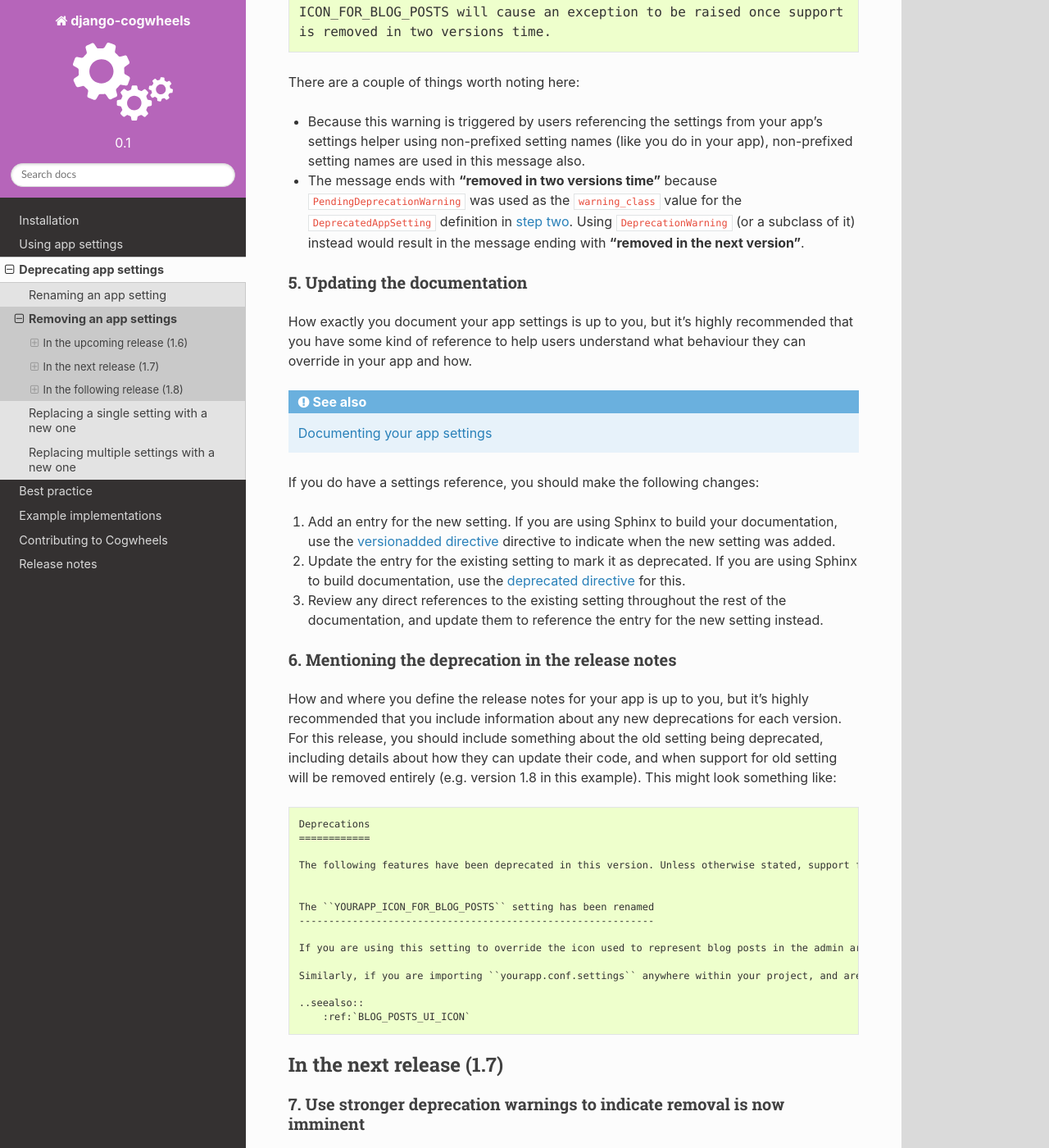
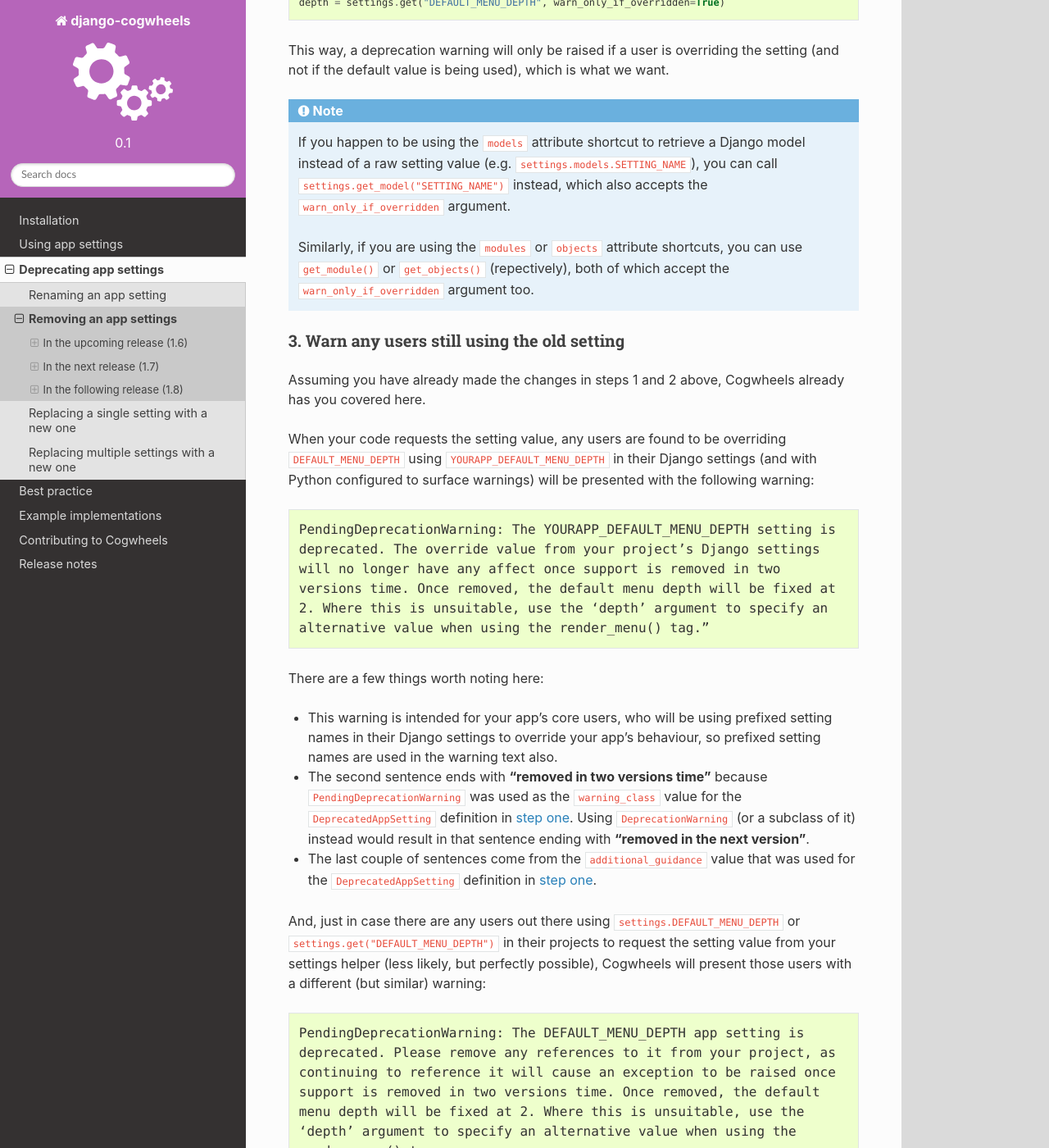
Before and after one commit to ababic/django-cogwheels, a Sphinx documentation site: the page built from docs/source/deprecation/remove.rst, in a window 1280 px wide and 1400 px high, scrolled down 3117 px. Shown: the whole window at 82% size. Built offline with Sphinx 7.4.7 and the Read the Docs theme 2.0.0, drawn with Linux system fonts in a browser that asks for light colours; some of the changed text lies outside the part shown.

Commit message:
Some amends to the rename deprecation example, plus finish first draft of the 'removal' example

```diff
--- a/docs/source/deprecation/remove.rst
+++ b/docs/source/deprecation/remove.rst
@@ -4,7 +4,7 @@
 
 For the sake of this example, imagine your app has a setting called ``DEFAULT_MENU_DEPTH`` that allows users to override how many levels deep a menu is rendered by a function when no alternative value is specified.
 
-You've decided that, instead of allowing users to change this default value via a setting, they should always specify a value when generating each menu, as this will make their code more verbose.
+You've decided that it will be better if, instead of allowing users to change this default value via a setting, the default value should always be ``2``, and user's should specify when calling the function whenever they want the depth to differ.
 
 In terms of your project's life cycle, we'll pretend that:
 
@@ -44,7 +44,7 @@
     # To be removed in 1.8.
     DEFAULT_MENU_DEPTH = 2
 
-Next, we'll update the app's settings helper definition, so that it knows how to handle requests this settings:
+Next, we'll update the settings helper definition for our app, to make it aware of the deprecation:
 
 .. code-block:: python
     :emphasize-lines: 9-18
@@ -63,8 +63,8 @@
                 additional_guidance=(
                     "Once removed, the default menu depth will be fixed at 2. "
                     "Where this is unsuitable, use the 'depth' argument to "
-                    "specify an alternative value when calling the "
-                    "generate_menu() method."
+                    "specify an alternative value when using the render_menu() "
+                    "tag."
                 ),
             ),
         )
@@ -76,62 +76,101 @@
 -   The ``warning_category`` used above will be passed to Python's ``warnings.warn()`` method when raising deprecation warnings related to this setting. We're using Python's built-in ``PendingDeprecationWarning`` here to indicate that deprecation is not yet imminent, but any sub-class of ``DeprecationWarning`` or ``PendingDeprecationWarning`` is supported (you might like to consider: :doc:`/best-practice/custom-deprecation-warning-classes`).
 -   The ``additional_guidance`` argument can be used to provide additional information to users when raising deprecation warnings related to the setting.
 
+    .. TIP::
+       If the change is difficult to summarise succinctly, it's perfectly valid to include a URL to your release notes / documentation in ``additional_guidance``, and explain things in more detail there.
+
 
 .. _remove_step_2:
+
+2. Updating the code where the setting value is used
+----------------------------------------------------
+
+Let's pretend the setting is currently being used in the following way by our app's codebase:
+
+.. code-block:: python
+    :emphasize-lines: 7
+
+    # yourapp/templatetags/menu_tags.py
+
+    from yourapp.conf import settings
+
+    def render_menu(root_page, depth=None):
+        if depth is None:
+            depth = settings.DEFAULT_MENU_DEPTH
+        # do stuff
+        ...
+
+Now, we still want to use the settings helper to retrieve the value here, because we still have to support override values for a while longer. However, the line highlighted above will currently raise a deprecation warning, because the setting is deprecated. So, what to do?
+
+Referencing settings as direct attributes of the settings helper is basically a shortcut for calling the helpers ``get()`` method. The default behaviour of ``get()`` is to raise a deprecation warning at this point, but when calling the method directly, the ``warn_only_if_overridden`` argument can be used to change this behaviour.
+
+We want to change the highlighted line from::
+
+    depth = settings.DEFAULT_MENU_DEPTH
+
+To::
+
+    depth = settings.get("DEFAULT_MENU_DEPTH", warn_only_if_overridden=True)
+
+
+This way, a deprecation warning will only be raised if a user is overriding the setting (and not if the default value is being used), which is what we want.
+
+.. NOTE::
+    If you happen to be using the ``models`` attribute shortcut to retrieve a Django model instead of a raw setting value (e.g. ``settings.models.SETTING_NAME``), you can call ``settings.get_model("SETTING_NAME")`` instead, which also accepts the ``warn_only_if_overridden`` argument.
+
+    Similarly, if you are using the ``modules`` or ``objects`` attribute shortcuts, you can use ``get_module()`` or ``get_objects()`` (repectively), both of which accept the ``warn_only_if_overridden`` argument too.
+
+
+.. _remove_step_3:
+
+3. Warn any users still using the old setting
+---------------------------------------------
+
+Assuming you have already made the changes in steps 1 and 2 above, Cogwheels already has you covered here.
+
+When your code requests the setting value, any users are found to be overriding ``DEFAULT_MENU_DEPTH`` using ``YOURAPP_DEFAULT_MENU_DEPTH`` in their Django settings (and with Python configured to surface warnings) will be presented with the following warning:
+
+.. container:: highlight warning-sample
+
+    PendingDeprecationWarning: The YOURAPP_DEFAULT_MENU_DEPTH setting is deprecated. The override value from your project's Django settings will no longer have any affect once support is removed in two versions time. Once removed, the default menu depth will be fixed at 2. Where this is unsuitable, use the 'depth' argument to specify an alternative value when using the render_menu() tag."
+
+There are a few things worth noting here:
+
+-   This warning is intended for your app's core users, who will be using prefixed setting names in their Django settings to override your app's behaviour, so prefixed setting names are used in the warning text also.
+-   The second sentence ends with **"removed in two versions time"** because ``PendingDeprecationWarning`` was used as the ``warning_class`` value for the ``DeprecatedAppSetting`` definition in :ref:`step one <remove_step_1>`. Using ``DeprecationWarning`` (or a subclass of it) instead would result in that sentence ending with **"removed in the next version"**.
+-   The last couple of sentences come from the ``additional_guidance`` value that was used for the ``DeprecatedAppSetting`` definition in :ref:`step one <remove_step_1>`.
+
+And, just in case there are any users out there using ``settings.DEFAULT_MENU_DEPTH`` or ``settings.get("DEFAULT_MENU_DEPTH")`` in their projects to request the setting value from your settings helper (less likely, but perfectly possible), Cogwheels will present those users with a different (but similar) warning:
+
+.. container:: highlight warning-sample
+
+    PendingDeprecationWarning: The DEFAULT_MENU_DEPTH app setting is deprecated. Please remove any references to it from your project, as continuing to reference it will cause an exception to be raised once support is removed in two versions time. Once removed, the default menu depth will be fixed at 2. Where this is unsuitable, use the 'depth' argument to specify an alternative value when using the render_menu() tag.
+
+There are a few things worth noting here:
+
+-   Because this warning is triggered by users referencing the settings from your app's settings helper using non-prefixed setting names (like you do in your app), non-prefixed setting names are used in this message also.
+-   The second sentence ends with **"removed in two versions time"** because ``PendingDeprecationWarning`` was used as the ``warning_class`` value for the ``DeprecatedAppSetting`` definition in :ref:`step one <remove_step_1>`. Using ``DeprecationWarning`` (or a subclass of it) instead would result in that sentence ending with **"removed in the next version"**.
+-   The last couple of sentences come from the ``additional_guidance`` value that was used for the ``DeprecatedAppSetting`` definition in :ref:`step one <remove_step_1>`.
 
 
 .. _remove_step_4:
 
-4. Warn any users still using the old setting
----------------------------------------------
-
-Assuming you have already made the changes in steps 2 and 3 above, Cogwheels already has you covered here.
-
-When your code requests a value for the new setting from the settings helper using ``settings.BLOG_POSTS_UI_ICON`` or ``settings.get("BLOG_POSTS_UI_ICON")``, any users found to be using the old setting name (and with Python configured to surface deprecation warnings) will be presented with the following warning:
-
-.. container:: highlight warning-sample
-
-    PendingDeprecationWarning: The YOURAPP_ICON_FOR_BLOG_POSTS setting has been renamed to YOURAPP_BLOG_POSTS_UI_ICON. Please update your Django settings to use the new setting, otherwise the app will revert to it's default behaviour once support for YOURAPP_ICON_FOR_BLOG_POSTS is removed in two versions time.
-
-There are a couple of things worth noting here:
-
--   This warning is intended for your app's core users, who will be using prefixed setting names in their Django settings to override your app's behaviour, so prefixed setting names are used in the warning text also.
--   The message ends with **"removed in two versions time"** because ``PendingDeprecationWarning`` was used as the ``warning_class`` value for the ``DeprecatedAppSetting`` definition in :ref:`step two <rename_step_2>`. Using ``DeprecationWarning`` (or a subclass of it) instead would result in the message ending with **"removed in the next version"**.
-
-And, just in case there are any users out there using ``settings.ICON_FOR_BLOG_POSTS`` or ``settings.get("ICON_FOR_BLOG_POSTS")`` in their projects to request the old setting value from your settings helper (less likely, but perfectly possible), Cogwheels will present those users with a different (but similar) warning:
-
-.. container:: highlight warning-sample
-
-    PendingDeprecationWarning: The ICON_FOR_BLOG_POSTS app setting has been renamed to BLOG_POSTS_UI_ICON. Please update your code to reference the new setting, as continuing to reference ICON_FOR_BLOG_POSTS will cause an exception to be raised once support is removed in two versions time.
-
-There are a couple of things worth noting here:
-
--   Because this warning is triggered by users referencing the settings from your app's settings helper using non-prefixed setting names (like you do in your app), non-prefixed setting names are used in this message also.
--   The message ends with **"removed in two versions time"** because ``PendingDeprecationWarning`` was used as the ``warning_class`` value for the ``DeprecatedAppSetting`` definition in :ref:`step two <rename_step_2>`. Using ``DeprecationWarning`` (or a subclass of it) instead would result in the message ending with **"removed in the next version"**.
-
-
-.. _remove_step_5:
-
-5. Updating the documentation
+4. Updating the documentation
 -----------------------------
 
 How exactly you document your app settings is up to you, but it's highly recommended that you have some kind of reference to help users understand what behaviour they can override in your app and how.
 
 .. seealso:: :doc:`/best-practice/documenting-your-app-settings`
 
-If you do have a settings reference, you should make the following changes:
-
-1. Add an entry for the new setting. If you are using Sphinx to build your documentation, use the :ref:`versionadded directive<versionadded-directive>` directive to indicate when the new setting was added.
-2. Update the entry for the existing setting to mark it as deprecated. If you are using Sphinx to build documentation, use the :ref:`deprecated directive<deprecated-directive>` for this.
-3. Review any direct references to the existing setting throughout the rest of the documentation, and update them to reference the entry for the new setting instead.
+If you do have a settings reference, you should update the entry for the existing setting to mark it as deprecated. If you are using Sphinx to build documentation, use the :ref:`deprecated directive<deprecated-directive>` for this.
 
 
-.. _remove_step_6:
+.. _remove_step_5:
 
-6. Mentioning the deprecation in the release notes
+5. Mentioning the deprecation in the release notes
 --------------------------------------------------
 
-How and where you define the release notes for your app is up to you, but it's highly recommended that you include information about any new deprecations for each version. For this release, you should include something about the old setting being deprecated, including details about how they can update their code, and when support for old setting will be removed entirely (e.g. version 1.8 in this example). This might look something like::
+How and where you define the release notes for your app is up to you, but it's highly recommended that you include information about any new deprecations. For this release, you should include a note about the deprecation, detailing how users might update their code, and when support will be removed entirely (e.g. version 1.8 in this example). This might look something like::
 
     Deprecations
     ============
@@ -139,30 +178,30 @@
     The following features have been deprecated in this version. Unless otherwise stated, support for deprecated features is retained for two minor releases, so you have until version **1.8** to make any necessary changes to your implementation.
 
 
-    The ``YOURAPP_ICON_FOR_BLOG_POSTS`` setting has been renamed
-    ------------------------------------------------------------
+    The ``YOURAPP_DEFAULT_MENU_DEPTH`` setting has been deprecated
+    --------------------------------------------------------------
 
-    If you are using this setting to override the icon used to represent blog posts in the admin area UI, you should update your Django settings to use the new setting name of ``YOURAPP_BLOG_POSTS_UI_ICON`` instead. Failure to do this by version ``1.8`` will resort in the default icon ("fa-newspaper") being used.
+    Overrides will continue to work until **1.8**, but after this, they will be ignored, and the default depth will be fixed at ``2``. If you are using this setting to override the default ``depth`` value used by the ``render_menu()`` tag, you should update your code to use the ``depth`` argument of ``render_menu()`` instead, like so:
 
-    Similarly, if you are importing ``yourapp.conf.settings`` anywhere within your project, and are requesting the old setting value from it (as an attribute: ``settings.ICON_FOR_BLOG_POSTS``, or using the ``get()``: ``settings.get("ICON_FOR_BLOG_POSTS")``), you should update that code to use the new setting name also.
+    ..code:: html
+        {% render_menu depth=1 %}
 
-    ..seealso::
-        :ref:`BLOG_POSTS_UI_ICON`
+    If you are importing ``yourapp.conf.settings`` anywhere within your project, and are requesting ``DEFAULT_MENU_DEPTH`` the setting value from it (as an attribute: ``settings.DEFAULT_MENU_DEPTH``, or using the ``get()``: ``settings.get("DEFAULT_MENU_DEPTH")``), use the value ``2`` instead to silence any deprecation warnings.
 
 
 In the next release (1.7)
 =========================
 
 
-.. _remove_step_7:
+.. _remove_step_6:
 
-7. Use stronger deprecation warnings to indicate removal is now imminent
+6. Use stronger deprecation warnings to indicate removal is now imminent
 ------------------------------------------------------------------------
 
-Assuming you followed the example and used ``PendingDeprecationWarning`` (or a custom sub-class of it) as the ``warning_class`` value for the ``DeprecatedAppSetting`` definition in :ref:`step two <rename_step_2>`, all you should need to do here is update that ``DeprecatedAppSetting`` to use ``DeprecationWarning`` (or a custom sub-class of it) as the ``warning_class`` value instead, like so:
+Assuming you followed the example and used ``PendingDeprecationWarning`` (or a custom sub-class of it) as the ``warning_class`` value for the ``DeprecatedAppSetting`` definition in :ref:`step one <remove_step_1>`, all you should need to do here is update that ``DeprecatedAppSetting`` to use ``DeprecationWarning`` (or a custom sub-class of it) as the ``warning_class`` value instead, like so:
 
 .. code-block:: python
-    :emphasize-lines: 12
+    :emphasize-lines: 11
 
     # yourapp/conf/settings.py
 
@@ -173,11 +212,18 @@
 
         deprecations = (
             DeprecatedAppSetting(
-                setting_name="ICON_FOR_BLOG_POSTS",
-                renamed_to="BLOG_POSTS_UI_ICON",
+                setting_name="DEFAULT_MENU_DEPTH",
                 warning_category=DeprecationWarning,
+                additional_guidance=(
+                    "Once removed, the default menu depth will be fixed at 2. "
+                    "Where this is unsuitable, use the 'depth' argument to "
+                    "specify an alternative value when using the render_menu() "
+                    "tag."
+                ),
             ),
         )
+
+
 
 
 Doing so should change the both the class used for any deprecation warnings raised in relation to this setting, and the descriptive text used for those warnings to read "in the next version" instead of "in two versions time".
@@ -187,23 +233,44 @@
 ==============================
 
 
+.. _remove_step_7:
+
+7. Removing support for the deprecated setting
+----------------------------------------------
+
+Remember the code we updated in :ref:`step two <remove_step_2>`? Now that we don't have to support override values any longer, we can just hardcode our default value, and don't need to request a value from the settings helper any longer. The modified code might look something like this::
+
+    # yourapp/templatetags/menu_tags.py
+
+    from yourapp.conf import settings
+
+    def render_menu(root_page, depth=None):
+        if depth is None:
+            depth = 2
+        # do stuff
+        ...
+
+Or, better still::
+
+    # yourapp/templatetags/menu_tags.py
+
+    from yourapp.conf import settings
+
+    def render_menu(root_page, depth=2):
+        # do stuff
+        ...
+
+
+
 .. _remove_step_8:
 
-8. Removing support for the deprecated setting
-----------------------------------------------
-
-Because Cogwheels handles so much for you automatically, you shouldn't have to do much in terms of updating your app code now. The changes already made back in :ref:`step 3 <rename_step_3>` should be all that is needed.
-
-
-.. _remove_step_9:
-
-9. Removing the deprecated setting itself
+8. Removing the deprecated setting itself
 -----------------------------------------
 
-First, we'll update our app's settings helper definition again. This time, to remove the ``DeprecatedAppSetting`` definition that was added back in :ref:`step 2 <rename_step_2>`:
+First, we'll update our app's settings helper definition again. This time, to remove the ``DeprecatedAppSetting`` definition that was added back in :ref:`step 1 <remove_step_1>`:
 
 .. code-block:: python
-    :emphasize-lines: 9-13
+    :emphasize-lines: 9-18
 
     # yourapp/conf/settings.py
 
@@ -214,46 +281,48 @@
 
         deprecations = (
             DeprecatedAppSetting(
-                setting_name="ICON_FOR_BLOG_POSTS",
-                renamed_to="BLOG_POSTS_UI_ICON",
+                setting_name="DEFAULT_MENU_DEPTH",
                 warning_category=PendingDeprecationWarning,
+                additional_guidance=(
+                    "Once removed, the default menu depth will be fixed at 2. "
+                    "Where this is unsuitable, use the 'depth' argument to "
+                    "specify an alternative value when using the render_menu() "
+                    "tag."
+                ),
             ),
         )
 
 Next, we'll remove any lines related to the old setting from the ``defaults.py`` module:
 
 .. code-block:: python
-        :emphasize-lines: 12-13
+        :emphasize-lines: 9-10
 
         # yourapp/conf/defaults.py
 
         ...
 
-        BLOG_POSTS_UI_ICON = 'fa-newspaper'
-
         # -------------------
         # Deprecated settings
         # -------------------
-        # These need to stick around until support is dropped completely
 
-        # Replaced by BLOG_POSTS_UI_ICON. To be removed in 1.8:
-        ICON_FOR_BLOG_POSTS = 'fa-newspaper'
+        # To be removed in 1.8.
+        DEFAULT_MENU_DEPTH = 2
+
+
+.. _remove_step_9:
+
+9. Updating the documentation
+------------------------------
+
+How exactly you do this is up to you, but to avoid any ambiguity, it's recommended that you either remove the entry for the setting from your 'Settings reference' (reviewing any references to it in the process), or, if.
 
 
 .. _remove_step_10:
 
-10. Updating the documentation
-------------------------------
-
-How exactly you do this is up to you, but to avoid any ambiguity surrounding the new and old setting, it's recommended that you remove the entry for the old setting from your 'Settings reference' where possible, reviewing any references to it in the process.
-
-
-.. _remove_step_11:
-
-11. Mentioning the backwards-incompatible change in the release notes
+10. Mentioning the backwards-incompatible change in the release notes
 ---------------------------------------------------------------------
 
-This version of your app will now behave differently for any users still using the old setting name to override the icon, and will raise an exception for anyone requesting old setting values from your settings helper. Because of this, it's important to let users know about the changes in your release notes. Your addition might look something like this::
+This version of your app will now behave differently for any users still relying on the setting to control the default ``depth`` value used by ``render_menu()``, and will raise an exception for anyone requesting the value from your settings helper. Because of this, it's important to let users know about the changes in your release notes. Your addition might look something like this::
 
     Backwards-incompatible changes
     ==============================
@@ -261,12 +330,12 @@
     Following a standard deprecation period a two minor releases, the following functionality has now been removed.
 
 
-    The ``YOURAPP_ICON_FOR_BLOG_POSTS`` setting
-    -------------------------------------------
+    The ``YOURAPP_DEFAULT_MENU_DEPTH`` setting is no longer supported
+    -----------------------------------------------------------------
 
-    If you are using this setting to override the icon used to represent blog posts in the admin area UI, you should update your Django settings to use the new setting name of ``YOURAPP_BLOG_POSTS_UI_ICON`` instead. Failure to do this after upgrading will result in the default icon ("fa-newspaper") being used.
+    The default ``depth`` value used by ``render_menu()`` is now fixed at ``2``. If you wish to render menus of a different depth, you should use the ``depth`` argument of ``render_menu()`` to indicate this, like so:
 
-    Similarly, if you are importing ``yourapp.conf.settings`` anywhere within your project, and are requesting the old setting value from it (as an attribute: ``settings.ICON_FOR_BLOG_POSTS``, or using ``get()``: ``settings.get("ICON_FOR_BLOG_POSTS")``), you should update that code to use the new setting name also. Failure to do this after upgrading will result in an ``AttributeError`` or ``ImproperlyConfigured`` error.
+    ..code:: html
+        {% render_menu depth=1 %}
 
-    ..seealso::
-        :ref:`BLOG_POSTS_UI_ICON`
+    If you are importing ``yourapp.conf.settings`` anywhere within your project, and are requesting ``DEFAULT_MENU_DEPTH`` the setting value from it (as an attribute: ``settings.DEFAULT_MENU_DEPTH``, or using the ``get()``: ``settings.get("DEFAULT_MENU_DEPTH")``), update your code to use the value ``2`` instead.
--- a/docs/source/deprecation/rename.rst
+++ b/docs/source/deprecation/rename.rst
@@ -72,7 +72,7 @@
     # Replaced by BLOG_POSTS_UI_ICON. To be removed in 1.8:
     ICON_FOR_BLOG_POSTS = 'fa-newspaper'
 
-Next, we'll update the app's settings helper definition, so that it knows how to handle requests for both the old and new settings:
+Next, we'll update the settings helper definition for our app, to make it aware of the deprecation:
 
 .. code-block:: python
     :emphasize-lines: 9-13
@@ -102,8 +102,8 @@
 
 .. _rename_step_3:
 
-3. Updating the app code to support both settings simultaneously
-----------------------------------------------------------------
+3. Updating the code where the setting value is used
+----------------------------------------------------
 
 Let's pretend the setting is currently being used in the following way by our app's codebase:
 
```
Also changed, not shown: other parts of docs/source/deprecation/remove.rst (+1 -1 lines), docs/source/deprecation/remove-old.rst (deleted, +0 -158 lines).
